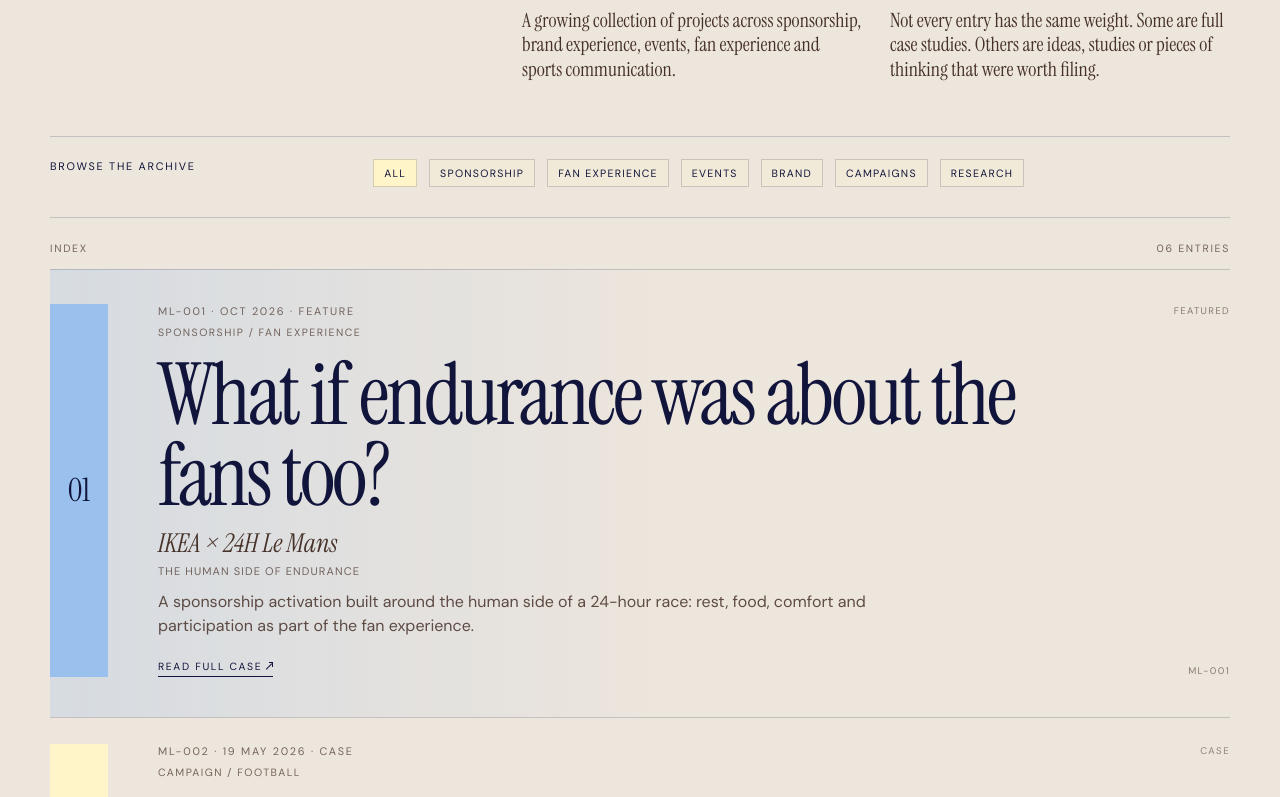
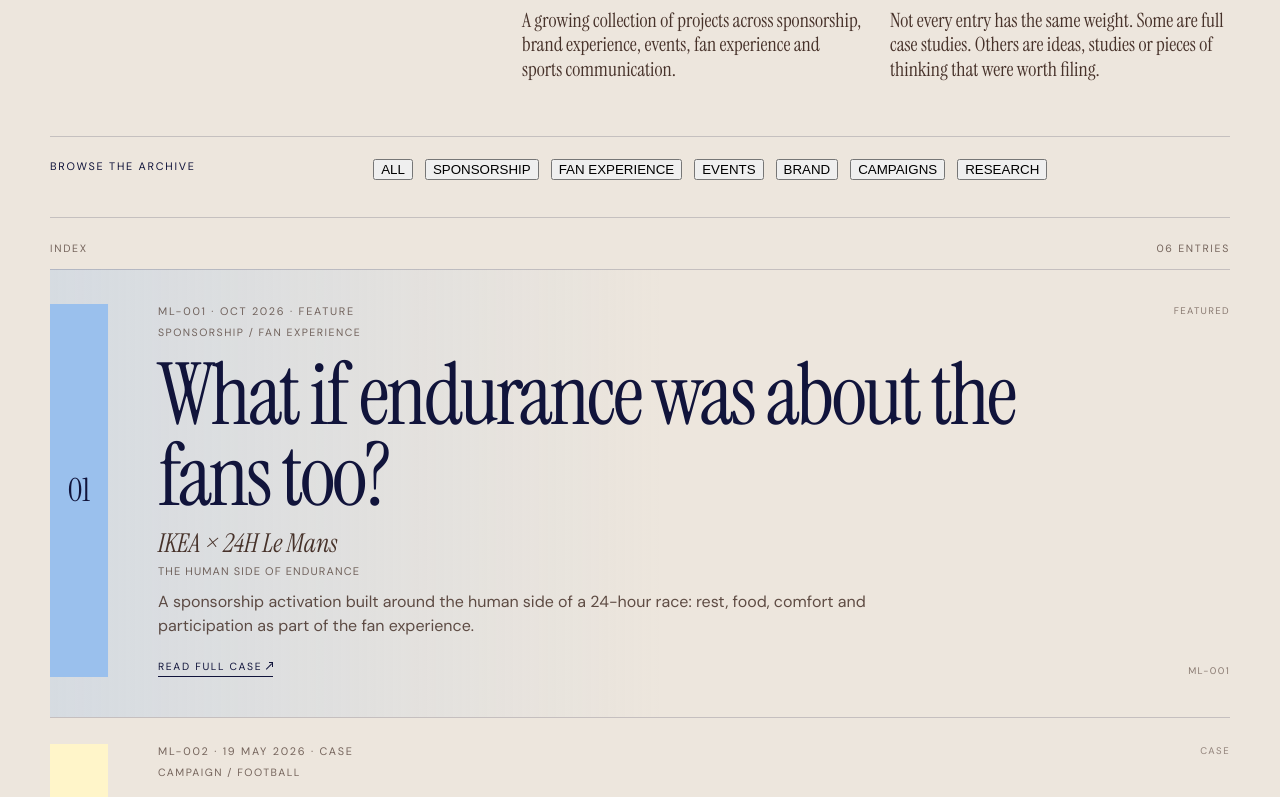
Before and after one commit to martalavina/marta-archive-portfolio, a Next.js app: page /archive in a window 1280 px wide. Shown: the part 460-1257 px from the top of the page. Built offline with nearby package versions, Linux system fonts and the light colour scheme.

Commit message:
Wire archive filters into page

```diff
--- a/app/archive/page.js
+++ b/app/archive/page.js
@@ -1,4 +1,5 @@
 import './archive.css';
+import ArchiveProjects from './ArchiveProjects';
 
 const projects = [
   {
@@ -7,6 +8,7 @@
     date: 'OCT 2026',
     type: 'FEATURE',
     category: 'SPONSORSHIP / FAN EXPERIENCE',
+    themes: ['SPONSORSHIP', 'FAN EXPERIENCE', 'BRAND'],
     title: 'The Human Side of Endurance',
     headline: 'What if endurance was about the fans too?',
     client: 'IKEA × 24H Le Mans',
@@ -20,6 +22,7 @@
     date: '19 MAY 2026',
     type: 'CASE',
     category: 'CAMPAIGN / FOOTBALL',
+    themes: ['CAMPAIGNS', 'BRAND', 'FAN EXPERIENCE'],
     title: 'Our Game Now: The Host Nation Experience',
     headline: 'A host nation should feel like one.',
     client: 'Canada Soccer / Our Game Now',
@@ -33,6 +36,7 @@
     date: 'MAR 2026',
     type: 'CASE',
     category: 'BRAND EXPERIENCE / FIGURE SKATING',
+    themes: ['BRAND', 'FAN EXPERIENCE', 'EVENTS'],
     title: 'From Performance to Experience',
     headline: 'What happens while the ice is empty?',
     client: 'Swarovski × World Junior Figure Skating Championships',
@@ -46,6 +50,7 @@
     date: 'SEP 2026',
     type: 'CASE',
     category: 'EVENT OPERATIONS / GUEST EXPERIENCE',
+    themes: ['EVENTS', 'FAN EXPERIENCE'],
     title: '300 VIP in 20 Minutes',
     headline: 'When the experience starts before the event does.',
     client: 'Event Operations Case',
@@ -59,6 +64,7 @@
     date: 'DEC 2025',
     type: 'STUDY',
     category: 'PARTNERSHIP STRATEGY / FOOTBALL',
+    themes: ['SPONSORSHIP', 'BRAND'],
     title: 'Afouteza Polo Planeta',
     headline: 'Can a partnership connect football identity with the place it comes from?',
     client: 'Celta de Vigo × ECOALF',
@@ -72,6 +78,7 @@
     date: '2026',
     type: 'NOTE',
     category: 'RESEARCH / MOTORSPORT',
+    themes: ['RESEARCH'],
     title: 'Who Controls Formula 1?',
     headline: 'Sport, regulation and commercial power.',
     client: 'Formula 1 Governance Study',
@@ -81,16 +88,12 @@
   },
 ];
 
-function Arrow() {
-  return <span className="ui-arrow ui-arrow-up-right" aria-hidden="true" />;
-}
-
 function MobileMenu() {
   return (
     <details className="mobile-nav">
       <summary>MENU</summary>
       <div className="mobile-menu-panel">
-        <div className="mobile-menu-top"><span>MARTA LAVIÑA</span><span className="mobile-menu-close">×</span></div>
+        <div className="mobile-menu-top"><span>MARTA LAVIÑA</span><span className="mobile-menu-close" aria-hidden="true">×</span></div>
         <div className="mobile-menu-links">
           <a href="/archive"><span>ARCHIVE</span><small>01</small></a>
           <a href="/profile"><span>PROFILE</span><small>02</small></a>
@@ -134,50 +137,7 @@
         </div>
       </section>
 
-      <section className="archive-lenses shell section-rule">
-        <p className="eyebrow">BROWSE THE ARCHIVE</p>
-        <div className="archive-lens-list" aria-label="Archive themes">
-          <span>ALL</span>
-          <span>SPONSORSHIP</span>
-          <span>FAN EXPERIENCE</span>
-          <span>EVENTS</span>
-          <span>BRAND</span>
-          <span>CAMPAIGNS</span>
-          <span>RESEARCH</span>
-        </div>
-      </section>
-
-      <section className="archive-index shell section-rule">
-        <div className="archive-index-heading">
-          <span>INDEX</span>
-          <span>{String(projects.length).padStart(2, '0')} ENTRIES</span>
-        </div>
-
-        {projects.map((project, index) => (
-          <article id={project.id} className={`archive-project archive-project-${project.weight}`} key={project.code}>
-            <div className="archive-project-num">{String(index + 1).padStart(2, '0')}</div>
-            <div className="archive-project-main">
-              <p className="entry-meta">{project.code} · {project.date} · {project.type}</p>
-              <p className="archive-project-category">{project.category}</p>
-              <h2>{project.headline}</h2>
-              <p className="archive-project-client">{project.client}</p>
-              <p className="archive-project-title">{project.title}</p>
-              <p className="archive-project-description">{project.description}</p>
-              {project.href ? (
-                <a className="archive-project-link" href={project.href}>READ FULL CASE <Arrow /></a>
-              ) : (
-                <span className="archive-project-link archive-project-link-pending">FULL ENTRY IN DEVELOPMENT <Arrow /></span>
-              )}
-            </div>
-            {project.weight === 'feature' && (
-              <div className="archive-feature-mark" aria-hidden="true">
-                <span>FEATURED</span>
-                <span>ML-001</span>
-              </div>
-            )}
-          </article>
-        ))}
-      </section>
+      <ArchiveProjects projects={projects} />
 
       <section className="archive-note shell section-rule">
         <p className="eyebrow">ABOUT THE ARCHIVE</p>
```
